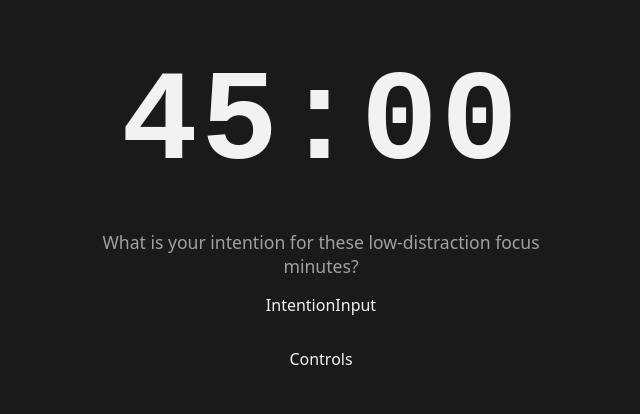
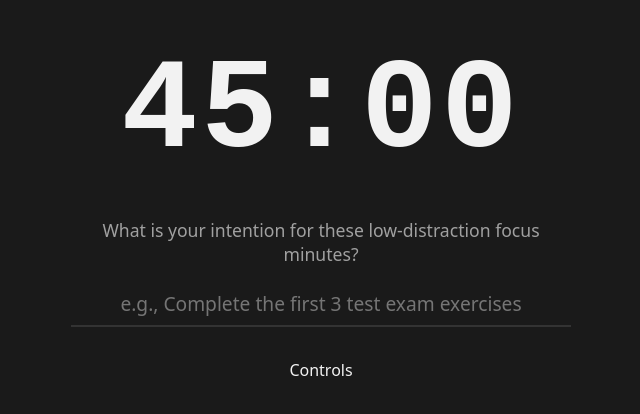
Before and after one commit to stevenlomon/lock-in-intention-timer, a React (Vite) app: page / in a window 1280 px wide. Shown: the part 110-524 px from the top of the page, without its empty margins (319-959 px from the left). Built offline with nearby package versions, Linux system fonts and the light colour scheme.

Commit message:
IntentionInput is now a controlled component!

```diff
--- a/src/App.jsx
+++ b/src/App.jsx
@@ -23,19 +23,21 @@ function App() {
           {status === APP_STATES.START
             ? 'What is your intention for these low-distraction focus minutes?'
             : status === APP_STATES.RUNNING || status === APP_STATES.PAUSED
-              ? 'Good Luck! 🌱✨'
-              : (
-                // If the code reaches here - if it's not START, not RUNNING and not PAUSED, we can safely say it's END
-                <>
+            ? 'Good Luck! 🌱✨'
+            : (
+              // If the code reaches here - if it's not START, not RUNNING and not PAUSED, we can safely say it's END
+              <>
                   The minutes have passed.<br />
                   Did you complete the intention you set?<br />
                   Take a few moments to reflect on your estimation ability.<br />
                   It's all feedback for growth and self discovery 🌱
                 </>
               )
-          }
+            }
         </label>
-        <IntentionInput />
+        <IntentionInput intentionValue={intentionText} onIntentionEdit={setIntentionText} />
+        {/* For debugging purposes only: intention value is currently {intentionText} */}
+
       </div>
 
       <div className='controls-container'>
--- a/src/components/IntentionInput.jsx
+++ b/src/components/IntentionInput.jsx
@@ -1,8 +1,16 @@
 import React from 'react'
 
-const IntentionInput = () => {
+const IntentionInput = ({ intentionValue, onIntentionEdit }) => {
   return (
-    <div>IntentionInput</div>
+    <textarea
+      className="intention-input"
+      placeholder="e.g., Complete the first 3 test exam exercises"
+      autoComplete='off'
+      spellCheck={false}
+      rows={1}
+      value={intentionValue}
+      onChange={(e) => onIntentionEdit(e.target.value)}
+    />
   )
 }
 
```
